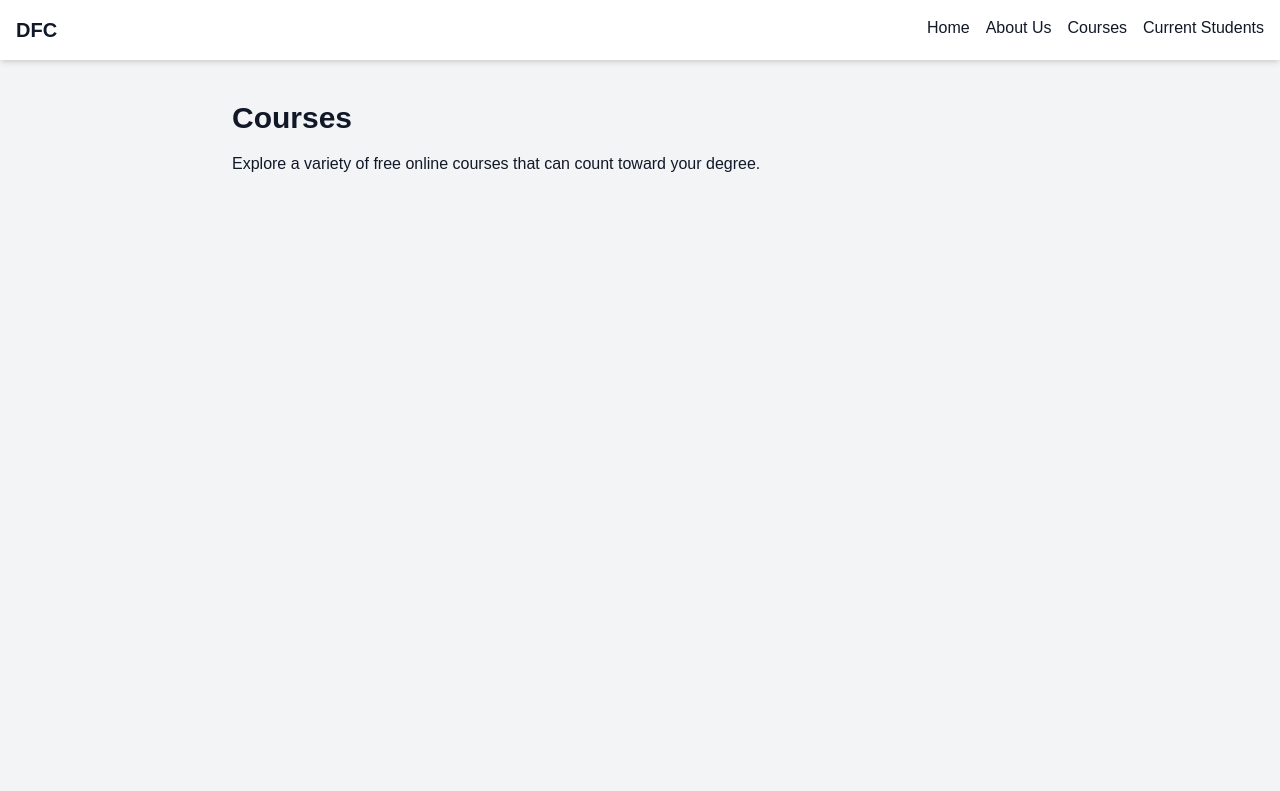
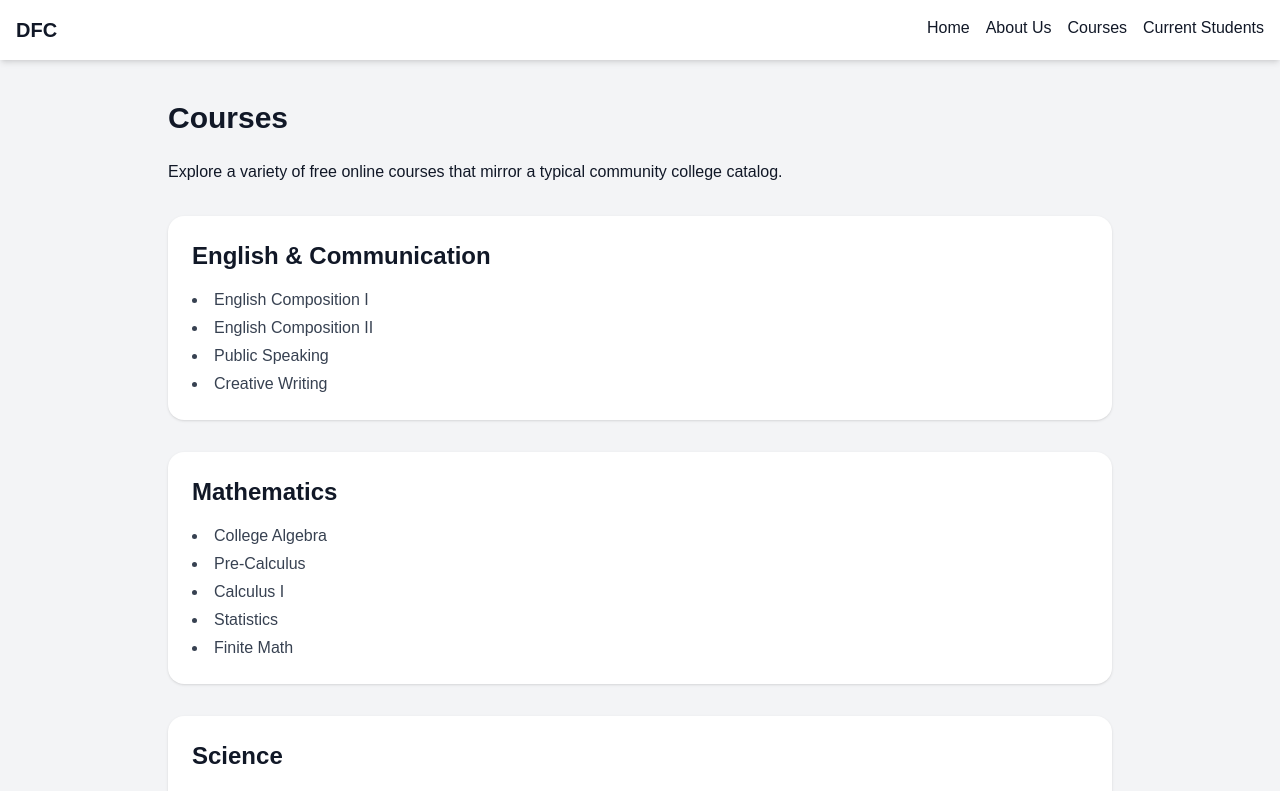
Before and after one commit to ferasguapo/dfc-college, a Next.js app: page /courses in a window 1280 px wide. Shown: the top 791 px of the page. Built offline with nearby package versions, Linux system fonts and the light colour scheme.

Commit message:
Update page.tsx

```diff
--- a/app/courses/page.tsx
+++ b/app/courses/page.tsx
@@ -1,8 +1,103 @@
 export default function CoursesPage() {
+  const departments = [
+    {
+      name: "English & Communication",
+      courses: [
+        "English Composition I",
+        "English Composition II",
+        "Public Speaking",
+        "Creative Writing",
+      ],
+    },
+    {
+      name: "Mathematics",
+      courses: [
+        "College Algebra",
+        "Pre-Calculus",
+        "Calculus I",
+        "Statistics",
+        "Finite Math",
+      ],
+    },
+    {
+      name: "Science",
+      courses: [
+        "Biology I (with Lab)",
+        "Biology II (with Lab)",
+        "General Chemistry",
+        "Physics I",
+        "Environmental Science",
+      ],
+    },
+    {
+      name: "Social Sciences",
+      courses: [
+        "Introduction to Psychology",
+        "Sociology",
+        "U.S. History I",
+        "U.S. History II",
+        "Government & Politics",
+      ],
+    },
+    {
+      name: "Business & Economics",
+      courses: [
+        "Principles of Accounting",
+        "Microeconomics",
+        "Macroeconomics",
+        "Business Management",
+        "Marketing",
+      ],
+    },
+    {
+      name: "Computer Science & IT",
+      courses: [
+        "Introduction to Computer Science",
+        "Programming Fundamentals (Python)",
+        "Web Development I",
+        "Database Management",
+        "Networking Essentials",
+      ],
+    },
+    {
+      name: "Arts & Humanities",
+      courses: [
+        "Art Appreciation",
+        "Music Appreciation",
+        "Philosophy",
+        "Ethics",
+        "World Religions",
+      ],
+    },
+    {
+      name: "Health & Wellness",
+      courses: [
+        "Introduction to Nutrition",
+        "Health Education",
+        "Physical Education",
+        "First Aid & CPR",
+      ],
+    },
+  ];
+
   return (
-    <div className="p-10 max-w-4xl mx-auto">
-      <h1 className="text-3xl font-bold mb-4">Courses</h1>
-      <p>Explore a variety of free online courses that can count toward your degree.</p>
+    <div className="p-10 max-w-5xl mx-auto">
+      <h1 className="text-3xl font-bold mb-6">Courses</h1>
+      <p className="mb-8">
+        Explore a variety of free online courses that mirror a typical community college catalog.
+      </p>
+      <div className="space-y-8">
+        {departments.map((dept, idx) => (
+          <div key={idx} className="bg-white p-6 rounded-2xl shadow">
+            <h2 className="text-2xl font-semibold mb-4">{dept.name}</h2>
+            <ul className="list-disc list-inside space-y-1 text-gray-700">
+              {dept.courses.map((course, i) => (
+                <li key={i}>{course}</li>
+              ))}
+            </ul>
+          </div>
+        ))}
+      </div>
     </div>
-  )
+  );
 }
```
